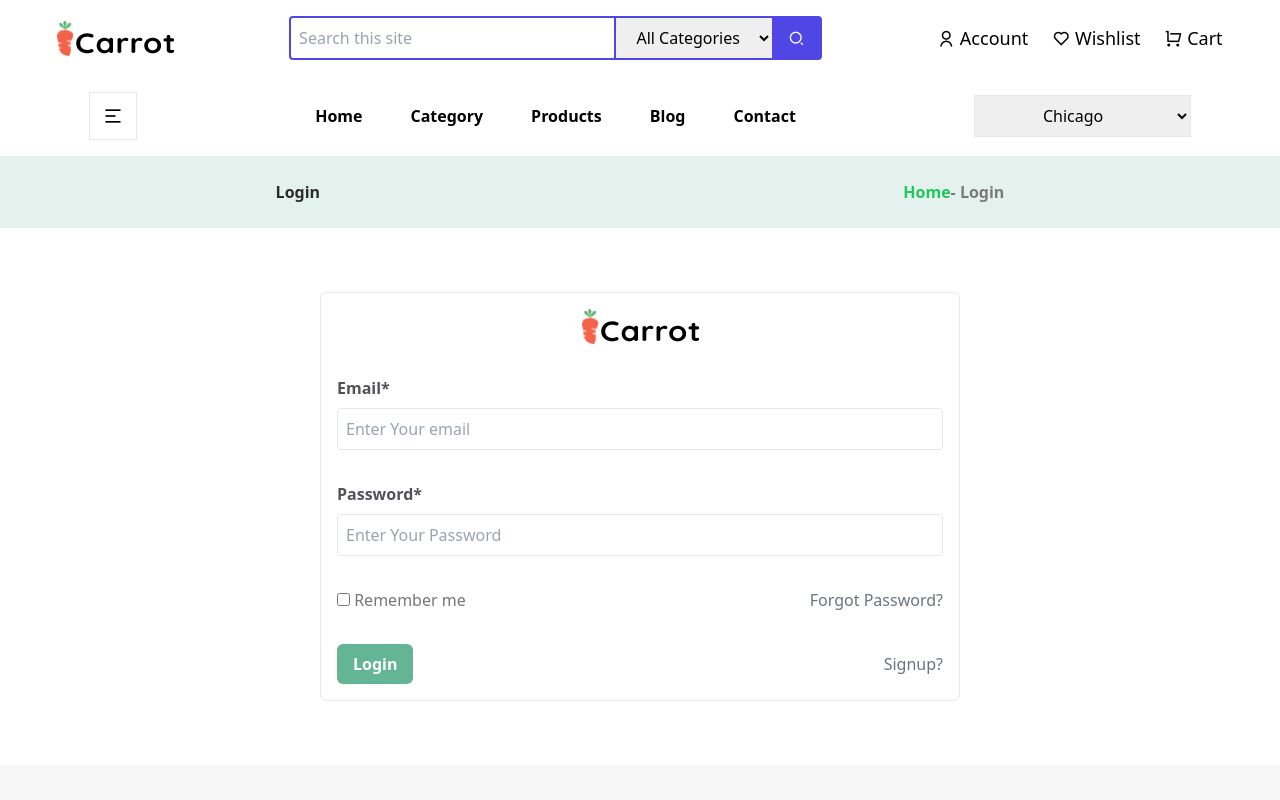
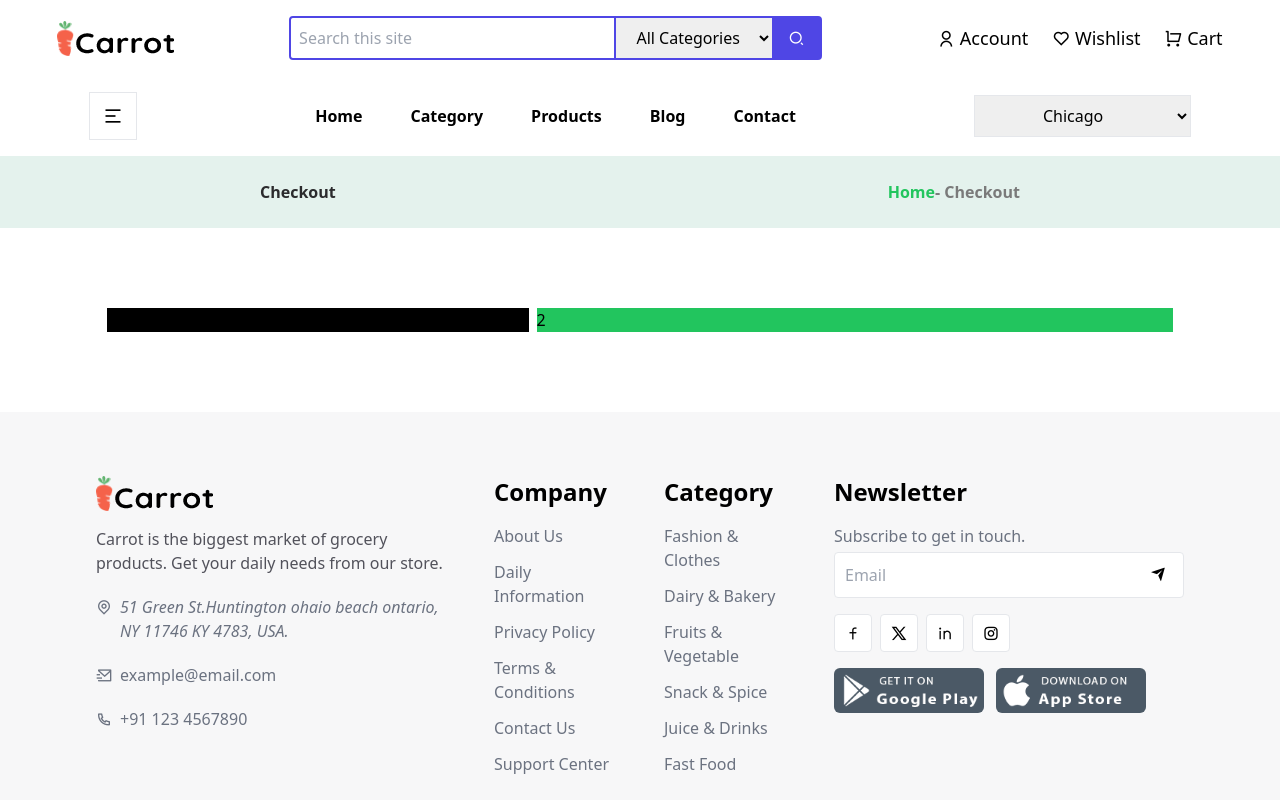
Before and after one commit to 5milon/Html-Css-and-JavaScript-Projets, a plain HTML site: page Project-01/checkout.html in a window 1280 px wide. Shown: the top 800 px of the page. Drawn offline with nearby package versions, Linux system fonts and the light colour scheme.

Commit message:
check out add file

```diff
--- a/Project-01/checkout.html
+++ b/Project-01/checkout.html
@@ -103,63 +103,25 @@
       <section
         class="flex items-center gap-20 justify-around bg-[#E4F2ED] p-6 font-bold"
       >
-        <h1 class="text-[#2B2B2D]">Login</h1>
+        <h1 class="text-[#2B2B2D]">Checkout</h1>
         <div>
           <h3 class="text-[#7A7A7A]">
             <span class="text-green-500"
               ><a href="/Project-01/index.html">Home</a></span
-            >- Login
+            >- Checkout
           </h3>
         </div>
       </section>
-
       <!--Page Title End-->
 
-      <!--Register from Start-->
-      <section class="border rounded-md p-4 bg-white w-6/12 my-16 mx-auto">
-        <img src="images/logo.png" class="mx-auto mb-8" alt="" />
-        <form action="" class="grid grid-cols-2 gap-8">
-          <div class="flex flex-col col-span-2">
-            <label class="font-semibold mb-2 text-zinc-600" for=""
-              >Email*</label
-            >
-            <input
-              class="border p-2 rounded"
-              type="email"
-              placeholder="Enter Your email"
-            />
-          </div>
-          <div class="flex flex-col col-span-2">
-            <label class="font-semibold mb-2 text-zinc-600" for=""
-              >Password*</label
-            >
-            <input
-              class="border p-2 rounded"
-              type="password"
-              placeholder="Enter Your Password"
-            />
-          </div>
-          <div class="flex col-span-2 items-center justify-between">
-            <div>
-              <input type="checkbox" name="" id="" />
-              <label for="" class="text-[#777777]">Remember me</label>
-            </div>
-            <a href="forgot-password.html" class="float-right text-gray-500"
-              >Forgot Password?</a
-            >
-          </div>
+      <!--Checkout from Start-->
+      <section class="w-10/12 mx-auto my-20 gap-2 grid grid-cols-5">
+        <div class="col-span-2 bg-black">1</div>
+        <div class="col-span-3 bg-green-500">2</div>
 
-          <div class="flex col-span-2 items-center justify-between">
-            <button
-              class="bg-[#64B496] w-fit py-2 px-4 rounded-md text-white hover:bg-black font-semibold"
-            >
-              Login
-            </button>
-            <a href="log.html" class="float-right text-gray-500">Signup?</a>
-          </div>
-        </form>
       </section>
-      <!--Register from End-->
+
+      <!--Checkout from End-->
 
       <!--Footer Start-->
       <footer class="bg-[#F7F7F8] px-24 py-16 flex flex-col">
```
